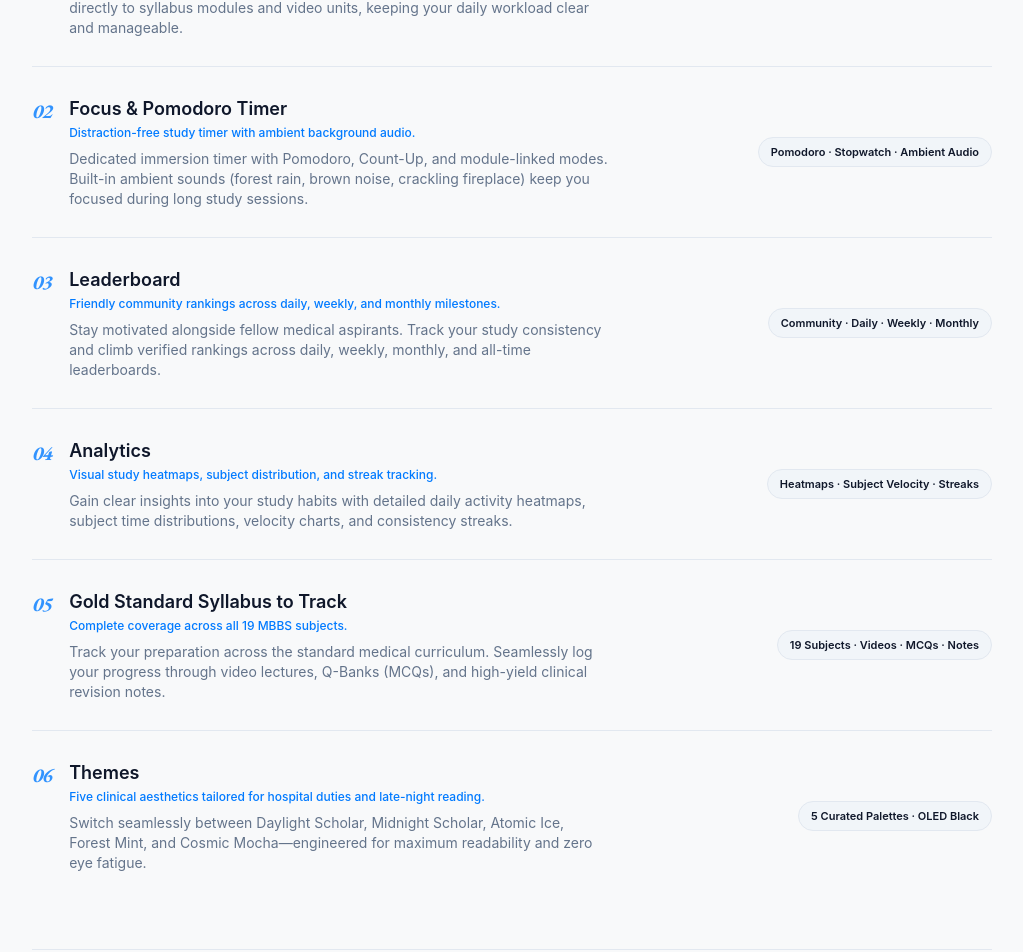
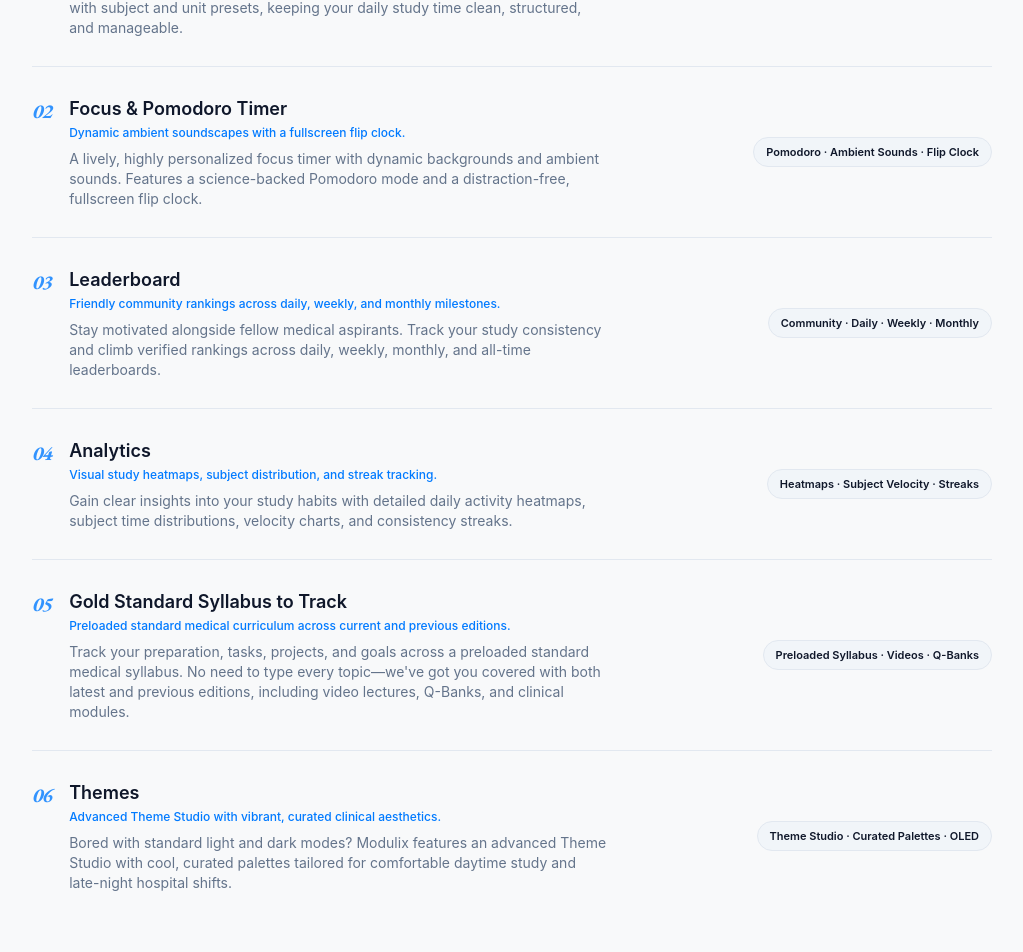
Before and after one commit to RxREAPER/Modulix, a React (Vite) app in the folder modulix_landing_page/: page / in a window 1280 px wide. Shown: the part 1080-2032 px from the top of the page, without its empty margins (128-1151 px from the left). Built offline with nearby package versions, Linux system fonts and the light colour scheme; no server answers.

Commit message:
checkpoint(copy): grammar correction and custom copy insertion for features

```diff
--- a/modulix_landing_page/src/components/sections/FeaturesSection.tsx
+++ b/modulix_landing_page/src/components/sections/FeaturesSection.tsx
@@ -8,16 +8,16 @@ export function FeaturesSection() {
       icon: CheckSquare,
       title: "Tasks with Projects & Module-Based Tasks",
       subtitle: "Custom study lists and syllabus-linked task workflows.",
-      description: "Organize your daily study desk across custom personal projects or link tasks directly to syllabus modules and video units, keeping your daily workload clear and manageable.",
-      highlight: "Daily Desk · Projects · Modules",
+      description: "Modulix lets you plan daily tasks across individual to-dos and custom projects with subject and unit presets, keeping your daily study time clean, structured, and manageable.",
+      highlight: "Daily Desk · Custom Projects · Presets",
     },
     {
       number: "02",
       icon: Clock,
       title: "Focus & Pomodoro Timer",
-      subtitle: "Distraction-free study timer with ambient background audio.",
-      description: "Dedicated immersion timer with Pomodoro, Count-Up, and module-linked modes. Built-in ambient sounds (forest rain, brown noise, crackling fireplace) keep you focused during long study sessions.",
-      highlight: "Pomodoro · Stopwatch · Ambient Audio",
+      subtitle: "Dynamic ambient soundscapes with a fullscreen flip clock.",
+      description: "A lively, highly personalized focus timer with dynamic backgrounds and ambient sounds. Features a science-backed Pomodoro mode and a distraction-free, fullscreen flip clock.",
+      highlight: "Pomodoro · Ambient Sounds · Flip Clock",
     },
     {
       number: "03",
@@ -39,17 +39,17 @@ export function FeaturesSection() {
       number: "05",
       icon: BookOpen,
       title: "Gold Standard Syllabus to Track",
-      subtitle: "Complete coverage across all 19 MBBS subjects.",
-      description: "Track your preparation across the standard medical curriculum. Seamlessly log your progress through video lectures, Q-Banks (MCQs), and high-yield clinical revision notes.",
-      highlight: "19 Subjects · Videos · MCQs · Notes",
+      subtitle: "Preloaded standard medical curriculum across current and previous editions.",
+      description: "Track your preparation, tasks, projects, and goals across a preloaded standard medical syllabus. No need to type every topic—we've got you covered with both latest and previous editions, including video lectures, Q-Banks, and clinical modules.",
+      highlight: "Preloaded Syllabus · Videos · Q-Banks",
     },
     {
       number: "06",
       icon: Palette,
       title: "Themes",
-      subtitle: "Five clinical aesthetics tailored for hospital duties and late-night reading.",
-      description: "Switch seamlessly between Daylight Scholar, Midnight Scholar, Atomic Ice, Forest Mint, and Cosmic Mocha—engineered for maximum readability and zero eye fatigue.",
-      highlight: "5 Curated Palettes · OLED Black",
+      subtitle: "Advanced Theme Studio with vibrant, curated clinical aesthetics.",
+      description: "Bored with standard light and dark modes? Modulix features an advanced Theme Studio with cool, curated palettes tailored for comfortable daytime study and late-night hospital shifts.",
+      highlight: "Theme Studio · Curated Palettes · OLED",
     },
   ]
 
```
Also changed, not shown: 1 other file (tests, documents, lock files or other folders).
